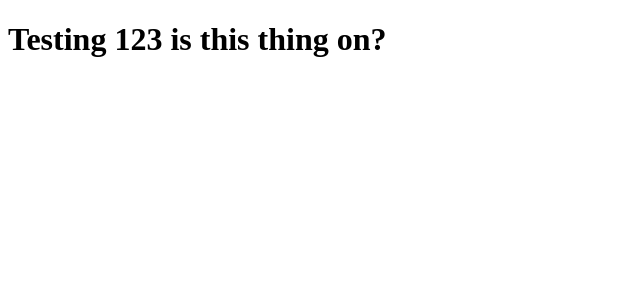
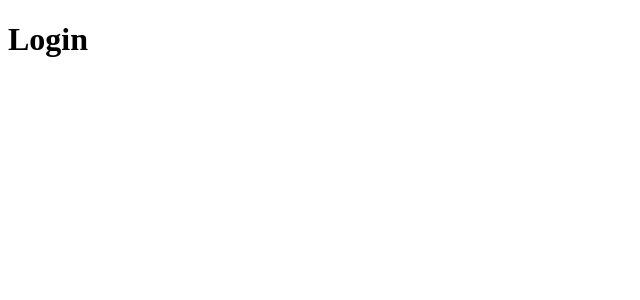
Before and after one commit to Clarky117/MERN-Stack, a React (Create React App) app in the folder client/: page /login in a window 1280 px wide. Shown: the top 300 px of the page, without its empty margins (0-640 px from the left). Built offline with nearby package versions, Linux system fonts and the light colour scheme.

Commit message:
debugged why routes were not working, now have dummy home, login, and register pages

```diff
--- a/client/package.json
+++ b/client/package.json
@@ -12,6 +12,7 @@
     "apollo-link-http": "^1.5.17",
     "react": "^18.2.0",
     "react-dom": "^18.2.0",
+    "react-router-dom": "^6.4.1",
     "react-scripts": "5.0.1",
     "web-vitals": "^2.1.4"
   },
--- a/client/src/App.js
+++ b/client/src/App.js
@@ -1,9 +1,33 @@
+import { createBrowserRouter, RouterProvider } from 'react-router-dom';
+import React from 'react';
 import './App.css';
+import Home from './pages/Home';
+import Login from './pages/Login';
+import Register from './pages/Register';
+
 
 function App() {
+
+  const router = createBrowserRouter([
+
+    {
+      path: "/",
+      element: <Home/>
+    },
+    {
+      path: "/login",
+      element: <Login/>
+    },
+    {
+      path: "/register",
+      element: <Register/>
+    }
+
+  ])
+
   return (
     <div>
-      <h1>Testing 123 is this thing on?</h1>
+      <RouterProvider router={router} />
     </div>
   );
 }
--- /dev/null
+++ b/client/src/pages/Home.jsx
@@ -0,0 +1,7 @@
+import React from 'react'
+
+export default function Home() {
+  return (
+    <div><h1>Home</h1></div>
+  )
+}
--- /dev/null
+++ b/client/src/pages/Login.jsx
@@ -0,0 +1,7 @@
+import React from 'react'
+
+export default function Login() {
+  return (
+    <div><h1>Login</h1></div>
+  )
+}
--- /dev/null
+++ b/client/src/pages/Register.jsx
@@ -0,0 +1,7 @@
+import React from 'react'
+
+export default function Register() {
+  return (
+    <div><h1>Register</h1></div>
+  )
+}
```
Also changed, not shown: 1 other file (tests, documents, lock files or other folders).
